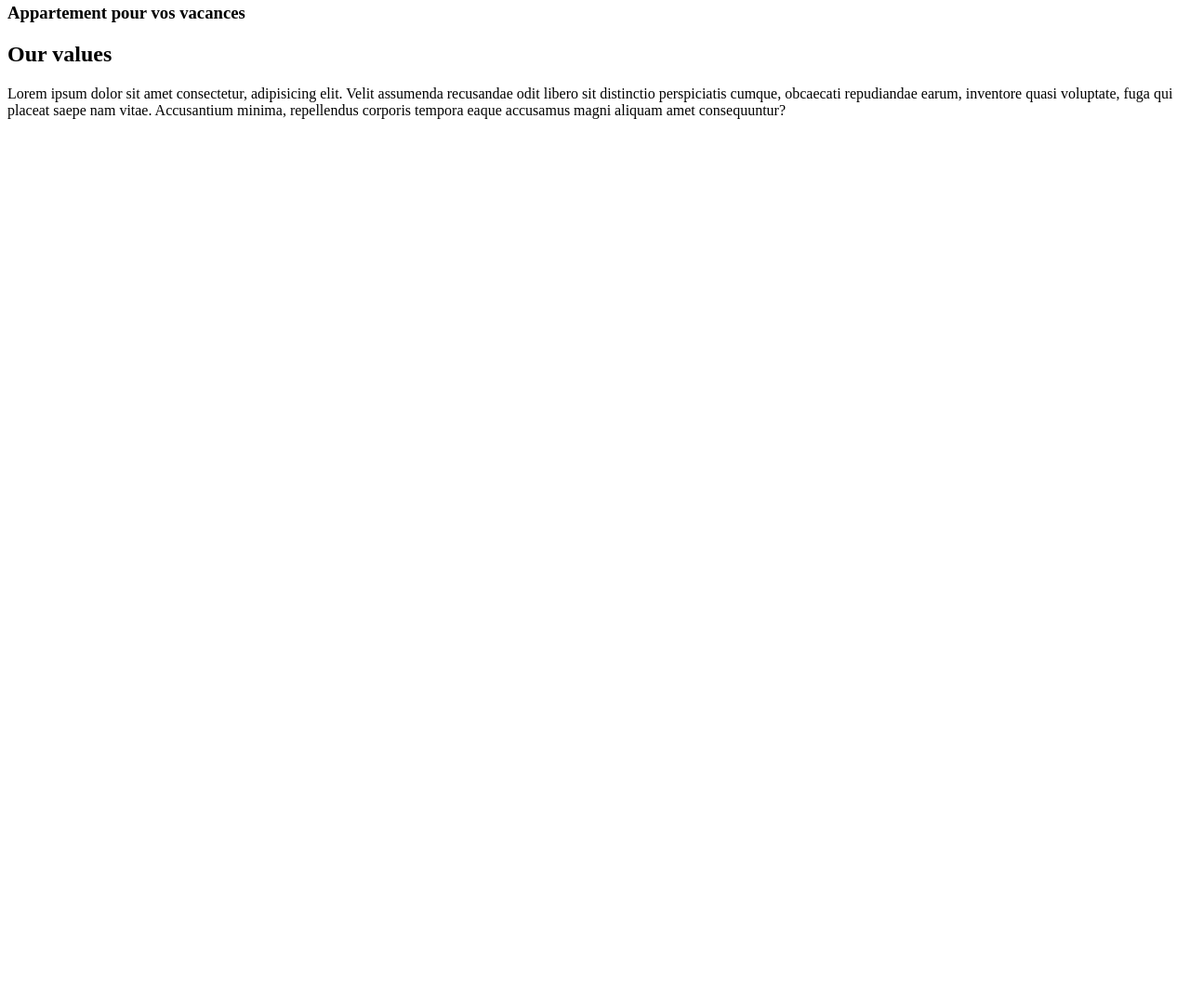
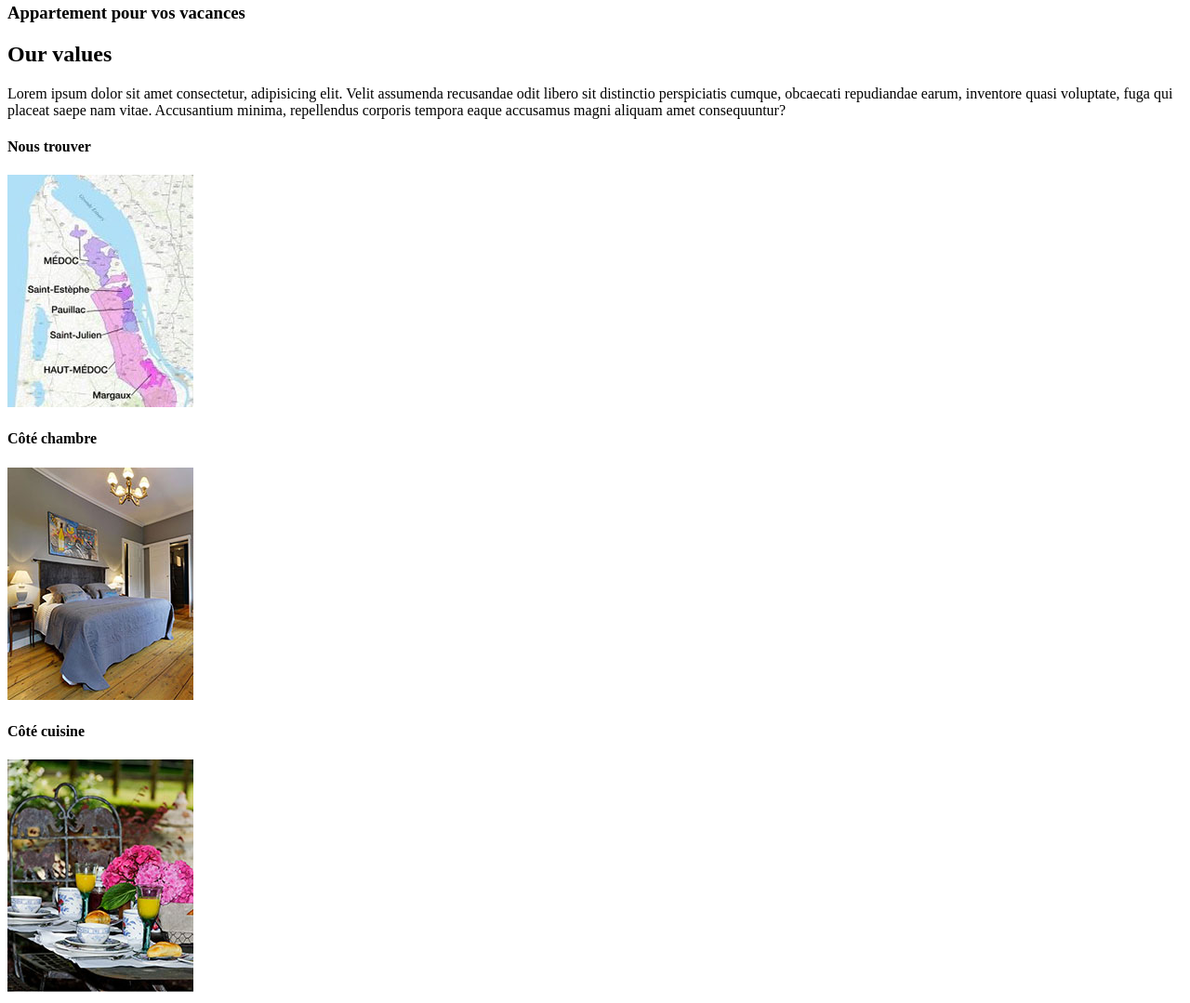
Before and after one commit to Newaluigi/Malo, a plain HTML site: page index.html in a window 1280 px wide. Shown: the part 165-1244 px from the top of the page at 93% size. Before the commit the page ends 800 px from the top, so only its background shows below. Drawn offline with Linux system fonts and the light colour scheme.

Commit message:
new section added

```diff
--- a/index.html
+++ b/index.html
@@ -32,6 +32,20 @@
                 saepe nam vitae. Accusantium minima, repellendus corporis tempora eaque accusamus magni aliquam amet
                 consequuntur?</p>
         </div>
+        <div id="prestation">
+            <div class="imagesPrestations">
+                <h4>Nous trouver</h4>
+                <a href="#"><img src="assets/media/carte.JPG" alt="carte"></a>
+            </div>
+            <div class="imagesPrestations">
+                <h4>Côté chambre</h4>
+                <a href="#"><img src="assets/media/chambre.JPG" alt="chambre"></a>
+            </div>
+            <div class="imagesPrestations">
+                <h4>Côté cuisine</h4>
+                <a href="#"><img src="assets/media/repas.JPG" alt="cuisine"></a>
+            </div>
+        </div>
     </section>
 
 
```
Also changed, not shown: assets/media/carte.JPG (added), assets/media/chambre.JPG (added), assets/media/chateau.JPG (added), assets/media/image-principale.JPG (added), assets/media/ocean.jpg (added), assets/media/phare.JPG (added), assets/media/repas.JPG (added), assets/media/vignes.jpg (added).
